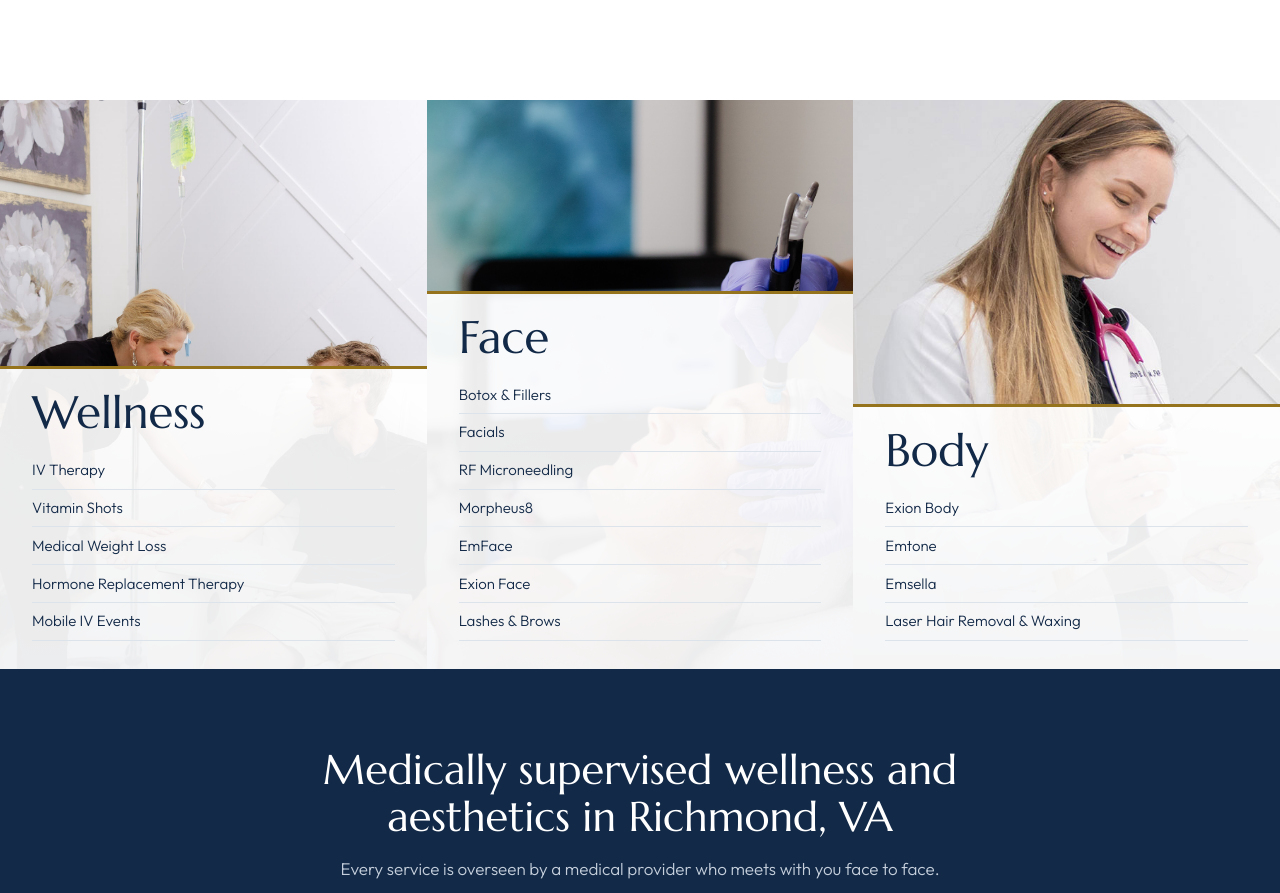
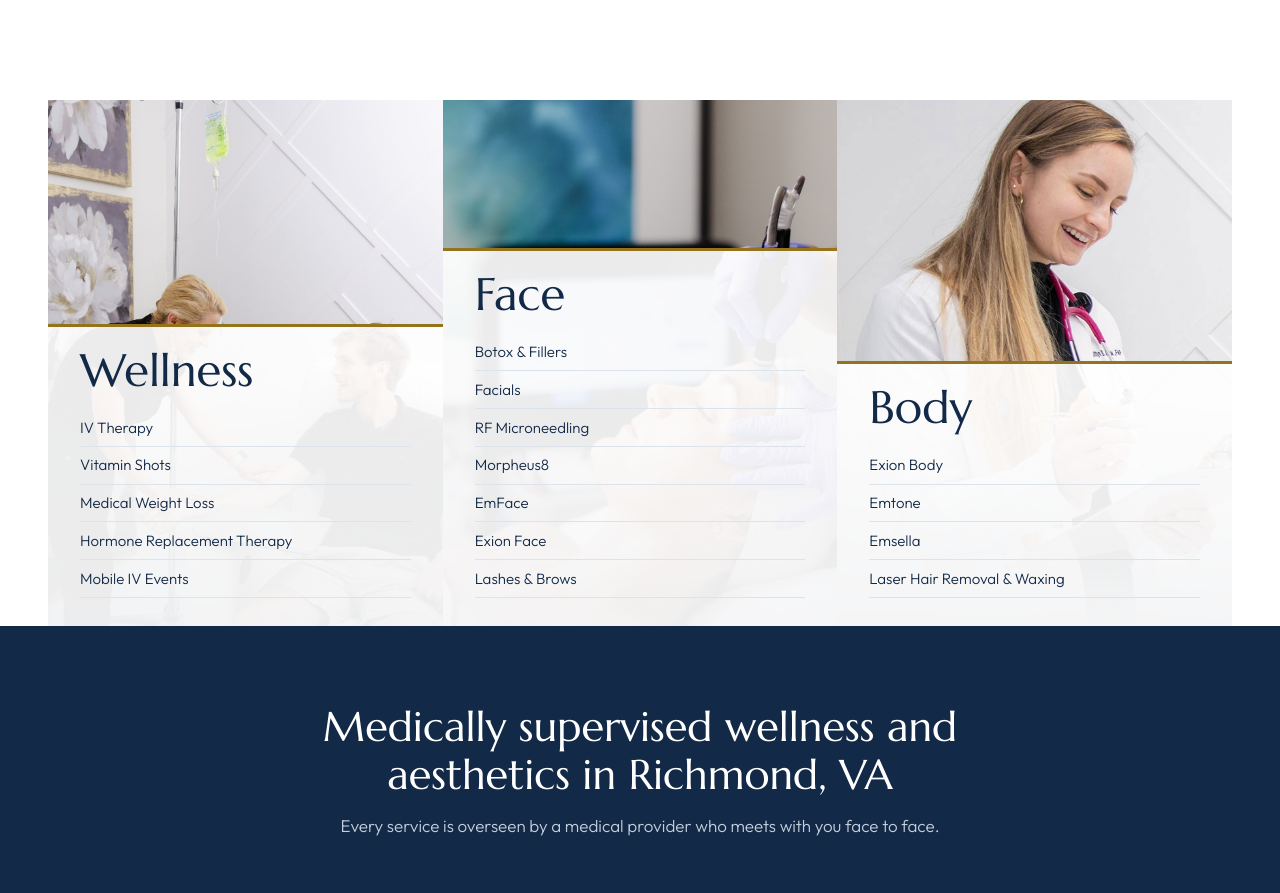
Before and after one commit to rakwel-10/vitapure, a plain HTML site: page index.html in a window 1280 px wide. Shown: the part 2120-3013 px from the top of the page. Drawn offline with Linux system fonts and the light colour scheme.

Commit message:
Close gaps between Wellness/Face/Body tiles; margins on row sides only
Co-Authored-By: Claude Opus 5.5 <noreply@anthropic.com>

```diff
--- a/css/styles.css
+++ b/css/styles.css
@@ -506,11 +506,15 @@ strong { font-weight: 500; }
   display: grid;
   grid-template-columns: repeat(3, minmax(0, 1fr));
   gap: 0;
+  /* Side margins sit on the row, not between tiles. The width cap keeps the
+     3:4 tiles from getting too tall on wide screens. */
+  max-width: 1600px;
+  margin-inline: auto;
+  padding-inline: var(--gutter);
 }
 .tile {
   position: relative;
-  aspect-ratio: 3 / 4;
-  max-height: 760px;
+  aspect-ratio: 3 / 4; /* no max-height: capping height shrank the width and opened gaps */
   overflow: hidden;
   border-radius: 0;
   background: var(--mist);
```
